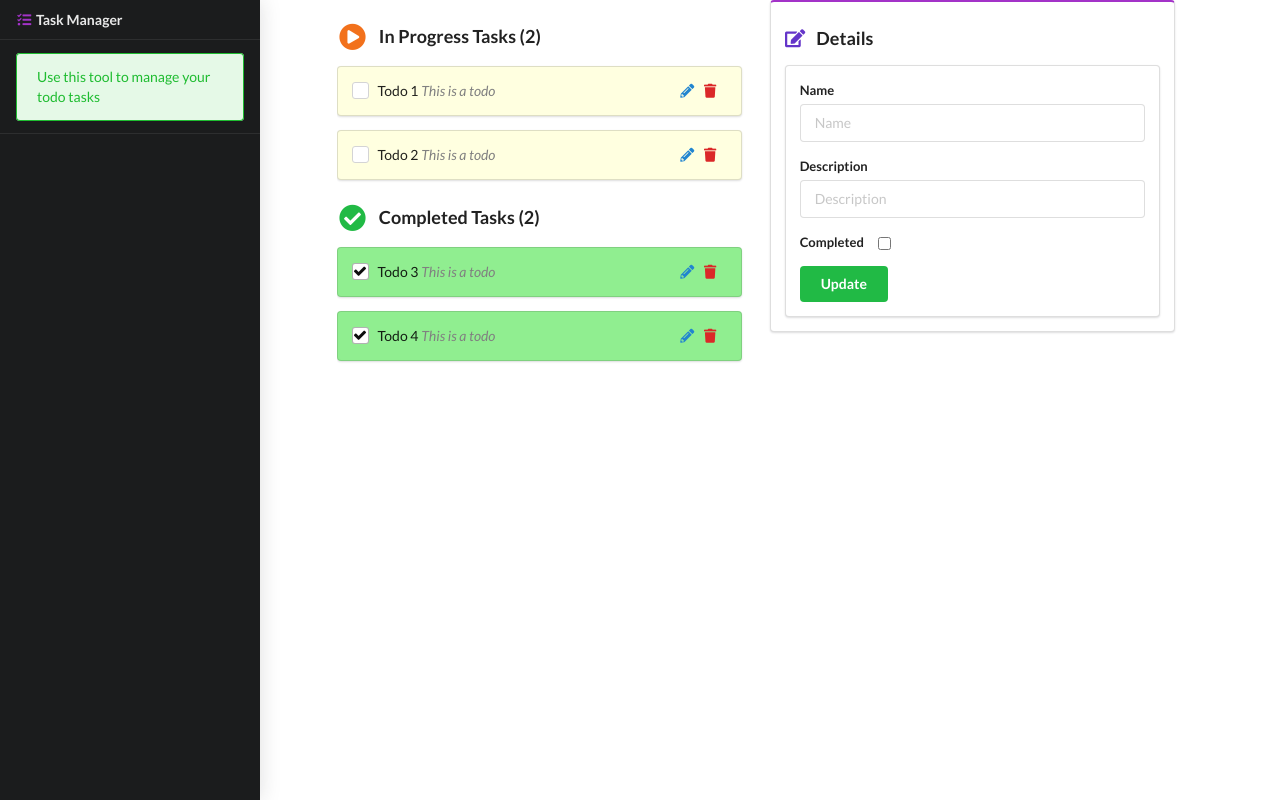
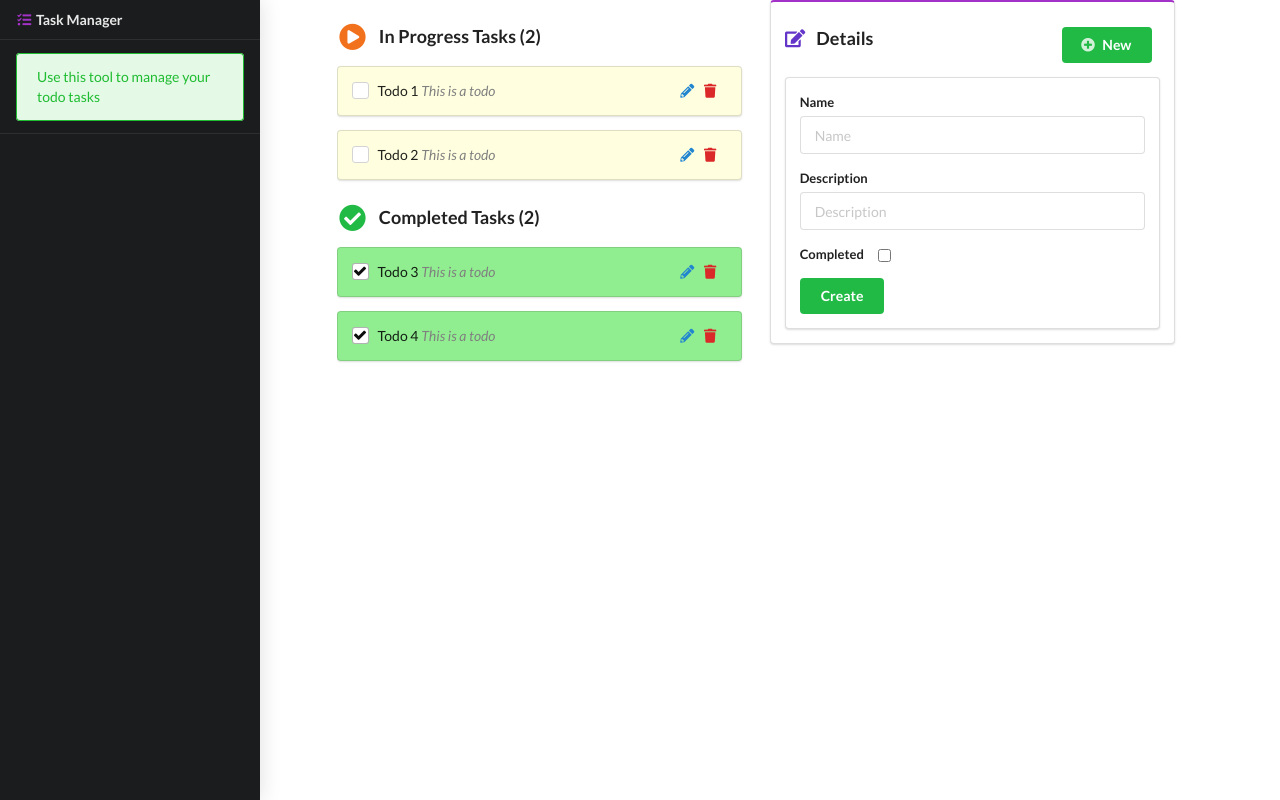
Before and after one commit to liz-peng/todo-task-front-end, a plain HTML site: page index.html in a window 1280 px wide. Drawn offline with nearby package versions, Linux system fonts and the light colour scheme.

Commit message:
[front end] Add create task UI

```diff
--- a/app.js
+++ b/app.js
@@ -29,7 +29,8 @@ let app = new Vue({
 			{ id: 4, name: 'Todo 4', description: 'This is a todo', completed: true }
 		],
 		task: {},
-		message: ''
+		message: '',
+		action: 'create'
 	},
 	computed: {
 		todoTasks: function() {
@@ -40,6 +41,10 @@ let app = new Vue({
 		}
 	},
 	methods: {
+		clear: function() {
+			this.task = {};
+			this.action = 'create';
+		},
 		toggleDone: function(event, id) {
 			event.stopImmediatePropagation();
 			event.preventDefault();
@@ -49,6 +54,8 @@ let app = new Vue({
 			}
 		},
 		editTask: function(event, id) {
+			event.stopImmediatePropagation();
+			this.action = 'edit';
 			let task = this.tasks.find(item => item.id == id);
 			if(task) {
 				this.task = {
--- a/index.html
+++ b/index.html
@@ -41,10 +41,13 @@
 				<div class="six wide column">
 					<div id="editor" class="details ui raise segment purple">
 						<div class="ui header grid">
-							<div class="left nine wide column">
+							<div class="left floated nine wide column">
 								<i class="icon edit violet"></i>Details
 							</div>
-							<div class="right float five wide column">
+							<div class="right floated five wide column">
+								<button class="ui green button right float" v-on:click="clear">
+									<i class="icon plus circle"></i>New
+								</button>
 							</div>
 						</div>
 						<div class="ui segment">
@@ -62,7 +65,8 @@
 									<label>Completed</label>
 									<input type="checkbox" name="completed" v-model="task.completed">
 								</div>
-								<button class="ui button green" type="submit" v-on:click="updateTask($event, task.id)">Update</button>
+								<button class="ui button green" type="submit" v-if="action=='create'" v-on:click="createTask($event, task.id)">Create</button>
+								<button class="ui button green" type="submit" v-if="action=='edit'" v-on:click="updateTask($event, task.id)">Update</button>
 							</form>
 						</div>
 					</div>
```
